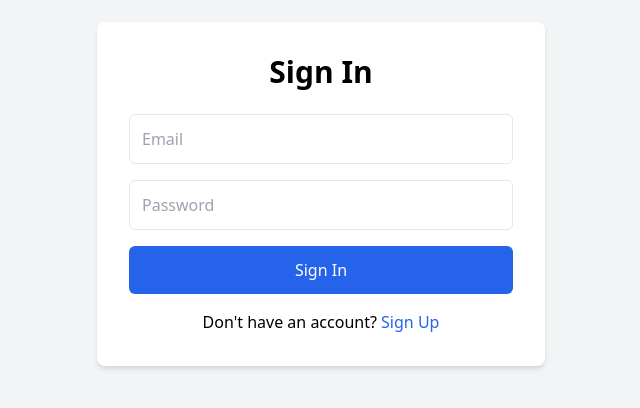
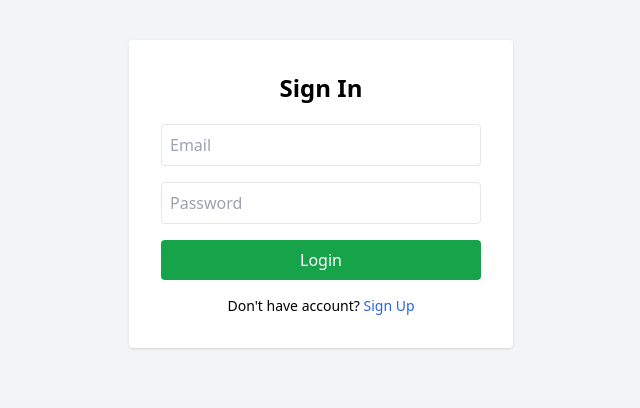
Before and after one commit to Shovon8054/hireflow, a React (Vite) app in the folder frontend/: page / in a window 1280 px wide. Shown: the part 206-614 px from the top of the page, without its empty margins (319-959 px from the left). Built offline with nearby package versions, Linux system fonts and the light colour scheme.

Commit message:
sign in added

```diff
--- a/frontend/src/App.jsx
+++ b/frontend/src/App.jsx
@@ -2,6 +2,7 @@ import { BrowserRouter, Routes, Route } from "react-router-dom";
 
 import Signin from "./pages/Signin";
 import Signup from "./pages/Signup";
+import Home from "./pages/Home";
 
 
 const App = () => {
@@ -10,6 +11,7 @@ const App = () => {
       <Routes>
         <Route path="/" element={<Signin />} />
         <Route path="/signup" element={<Signup />} />
+        <Route path="/home" element={<Home />} />
       </Routes>
     </BrowserRouter>
   )
--- /dev/null
+++ b/frontend/src/pages/Home.jsx
@@ -0,0 +1,11 @@
+import React from 'react'
+
+const Home = () => {
+  return (
+    <div>
+      <h3>welcome to home</h3>
+    </div>
+  )
+}
+
+export default Home
--- a/frontend/src/pages/Signin.jsx
+++ b/frontend/src/pages/Signin.jsx
@@ -1,43 +1,86 @@
-import { Link } from "react-router-dom";
+import { useState } from "react";
+import api from "../services/api";
+import { useNavigate, Link } from "react-router-dom";
 
-const SignIn = () => {
+const Signin = () => {
+  const navigate = useNavigate();
+
+  const [form, setForm] = useState({
+    email: "",
+    password: ""
+  });
+
+  const handleChange = (e) => {
+    setForm({
+      ...form,
+      [e.target.name]: e.target.value
+    });
+  };
+
+  const handleSubmit = async (e) => {
+    e.preventDefault();
+
+    try {
+      const res = await api.post("/auth/signin", form);
+
+      console.log(res.data);
+
+      alert("Login successful");
+
+    //   // optional: store user info (NOT token, because cookie is used)
+    //   localStorage.setItem("user", JSON.stringify(res.data.user));
+
+      // redirect to dashboard
+      navigate("/home");
+
+    } catch (err) {
+      alert("Login failed");
+    }
+  };
+
   return (
     <div className="min-h-screen flex items-center justify-center bg-gray-100">
 
-      <div className="bg-white p-8 rounded-lg shadow-md w-full max-w-md">
+      <div className="bg-white p-8 rounded shadow w-96">
 
-        <h2 className="text-3xl font-bold text-center mb-6">
+        <h2 className="text-2xl font-bold mb-5 text-center">
           Sign In
         </h2>
 
-        <form className="space-y-4">
+        <form onSubmit={handleSubmit} className="space-y-4">
 
           <input
             type="email"
+            name="email"
             placeholder="Email"
-            className="w-full border p-3 rounded-md outline-none"
+            value={form.email}
+            onChange={handleChange}
+            className="w-full border p-2 rounded"
+            required
           />
 
           <input
             type="password"
+            name="password"
             placeholder="Password"
-            className="w-full border p-3 rounded-md outline-none"
+            value={form.password}
+            onChange={handleChange}
+            className="w-full border p-2 rounded"
+            required
           />
 
           <button
-            className="w-full bg-blue-600 text-white py-3 rounded-md hover:bg-blue-700"
+            type="submit"
+            className="w-full bg-green-600 text-white p-2 rounded"
           >
-            Sign In
+            Login
           </button>
 
         </form>
 
-        <p className="text-center mt-4">
-          Don't have an account?{" "}
-          <Link
-            to="/signup"
-            className="text-blue-600 font-medium"
-          >
+        <p className="mt-4 text-center text-sm">
+          Don't have account?{" "}
+          <Link to="/signup" className="text-blue-600">
             Sign Up
           </Link>
         </p>
@@ -48,4 +91,4 @@ const SignIn = () => {
   );
 };
 
-export default SignIn;
+export default Signin;
```
